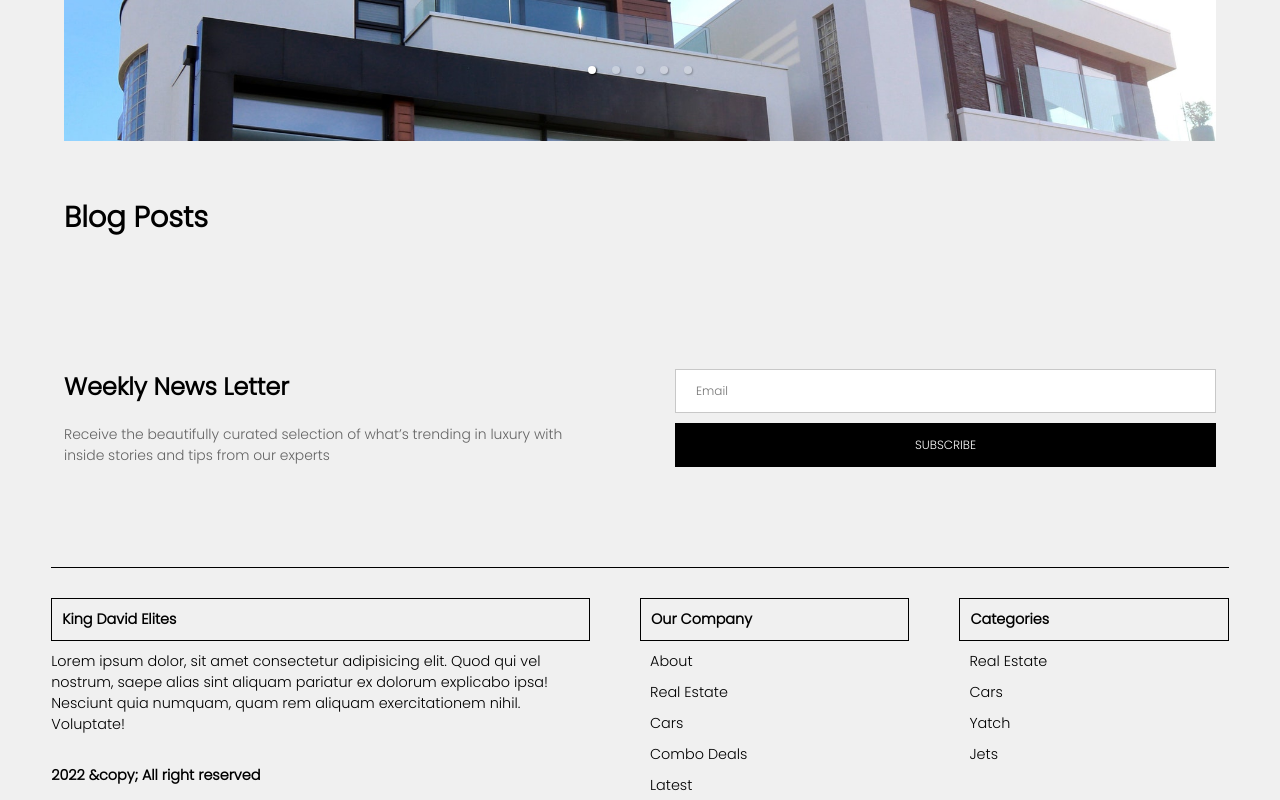
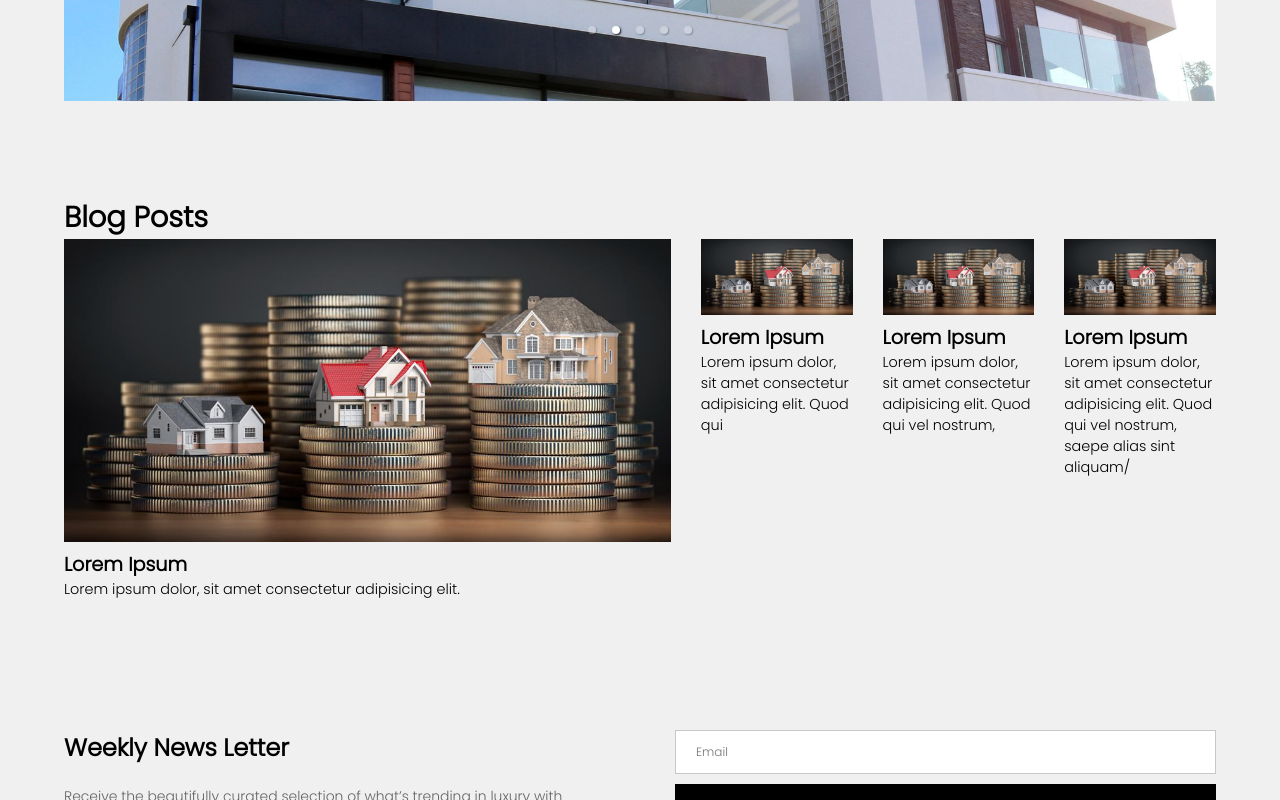
Before and after one commit to DevEmmy/Real-Estate-Management, a React (Create React App) app: page / in a window 1280 px wide. Shown: the part 1471-2271 px from the top of the page. Built offline with nearby package versions, Linux system fonts and the light colour scheme.

Commit message:
minor update

```diff
--- a/src/App.css
+++ b/src/App.css
@@ -362,8 +362,8 @@ a{
 }
 
 .filter{
-  font-size: 0.27rem;
-  padding: 7px 17px;
+  font-size: 0.3rem;
+  padding: 10px 18px;
   border: 1px dotted black;
   cursor: pointer;
   transition: .1s;
@@ -448,7 +448,7 @@ a{
 
 .carousel > h2{
   font-size: 0.5rem;
-  padding: 30px;
+  padding: 10px 0;
 }
 
 .latest{
@@ -487,9 +487,25 @@ a{
 
 .minor_blog_post_container{
   display: grid;
-  grid-template-columns: 5fr 1fr;
-  grid-template-columns: 1fr 3fr;
+  grid-template-columns: 4fr 1fr 1fr 1fr;
+  grid-template-rows: 2fr;
   gap: 30px;
+}
+
+.minor_blog_post{
+  font-size: 0.4rem;
+}
+
+.minor_blog_post > img{
+  width: 100%;
+}
+
+.blog_texts > h4{
+  font-size: .4rem;
+}
+
+.blog_texts > p{
+  font-size: .3rem;
 }
 
 /* Minor Latest */
@@ -773,4 +789,9 @@ a{
     display: flex;
     flex-direction: column;
   }
+
+  .minor_blog_post_container{
+    grid-template-columns: 1fr;
+    grid-template-rows: 1fr;
+  }
 }
--- /dev/null
+++ b/src/Components/Assets/Details/blog.js
@@ -0,0 +1,30 @@
+import img from "../Images/1.jpg"
+
+const blog = [
+    {
+        id: 1,
+        content: `Lorem ipsum dolor, sit amet consectetur adipisicing elit.`,
+        title : "Lorem Ipsum",
+        img: img,
+    },
+    {
+        id: 2,
+        content: `Lorem ipsum dolor, sit amet consectetur adipisicing elit. Quod qui`,
+        title : "Lorem Ipsum",
+        img: img,
+    },
+    {
+        id: 3,
+        content: `Lorem ipsum dolor, sit amet consectetur adipisicing elit. Quod qui vel nostrum,`,
+        title : "Lorem Ipsum",
+        img: img,
+    },
+    {
+        id: 4,
+        content: `Lorem ipsum dolor, sit amet consectetur adipisicing elit. Quod qui vel nostrum, saepe alias sint aliquam/`,
+        title : "Lorem Ipsum",
+        img: img,
+    }
+]
+
+export default blog;
--- a/src/Components/Globals/MinorBlog.jsx
+++ b/src/Components/Globals/MinorBlog.jsx
@@ -1,8 +1,9 @@
 import React, { useState } from 'react'
+import blog from '../Assets/Details/blog'
 
 function MinorBlog() {
 
-    const [ blog, setBlog ] = useState()
+    // const [ blog, setBlog ] = useState()
 
 
   return (
@@ -13,7 +14,11 @@ function MinorBlog() {
                 blog?.map((item)=>{
                     return(
                         <div className='minor_blog_post' key={item.id}>
-
+                        <img src={item.img} alt="" />
+                        <div className="blog_texts">
+                            <h4>{item.title}</h4>
+                            <p>{item.content}</p>
+                        </div>
                     </div>
                     )
                 })
--- a/src/Components/Others/LandingPage.jsx
+++ b/src/Components/Others/LandingPage.jsx
@@ -9,6 +9,7 @@ import { useDispatch, useSelector } from 'react-redux'
 import { widthAction } from '../../store/widthSlice'
 import Loader from '../Globals/Loader'
 import CarouselContainer from '../Globals/CarouselContainer'
+import { Link } from 'react-router-dom'
 
 function LandingPage() {
 
@@ -30,7 +31,7 @@ function LandingPage() {
   }, []);
 
   const displayContent = ()=>{
-    setTimeout(()=>setDisplay(true), 3000)
+    setTimeout(()=>setDisplay(true), 0)
   }
 
   displayContent();
@@ -49,10 +50,12 @@ function LandingPage() {
         <div className="categories_container">
           {info.categories.map((item)=>{
           return(
+            <Link to={item.link}>
+              <div className='category' style={{background: `url(${item.image})`}} key={item.id}>
+                <h3>{item.title}</h3>
+              </div>
+            </Link>
 
-            <div className='category' style={{background: `url(${item.image})`}} key={item.id}>
-              <h3>{item.title}</h3>
-            </div>
           )
         })}
         </div>
```
